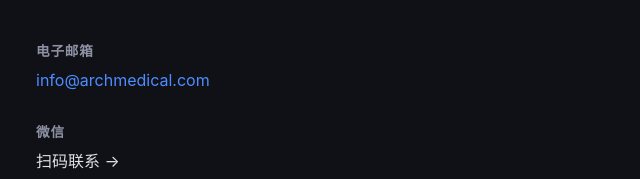
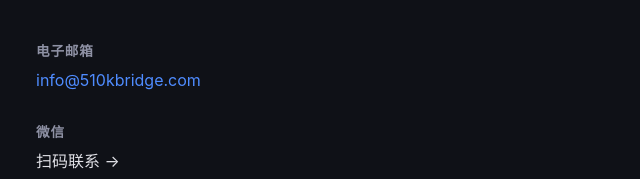
Before and after one commit to londailey6937/arch-medical, a website built with Vite: page cn.html in a window 1280 px wide. Shown: the part 4112-4291 px from the top of the page, 624-1264 px from the left. Built offline with nearby package versions, Linux system fonts and the light colour scheme.

Commit message:
update contact email to info@510kbridge.com

```diff
--- a/cn.html
+++ b/cn.html
@@ -250,7 +250,7 @@
           <div class="contact-info">
             <div class="contact-item">
               <strong>电子邮箱</strong>
-              <a href="mailto:info@archmedical.com">info@archmedical.com</a>
+              <a href="mailto:info@510kbridge.com">info@510kbridge.com</a>
             </div>
             <div class="contact-item">
               <strong>微信</strong>
```
Also changed, not shown: index.html (+1 -1 lines).
